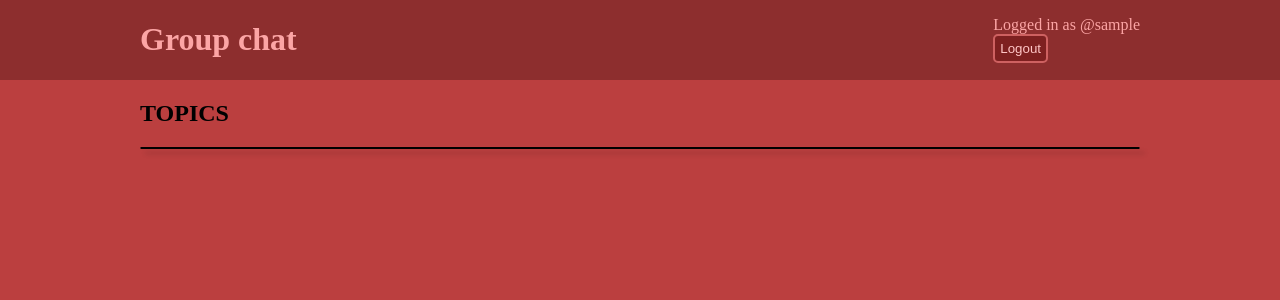
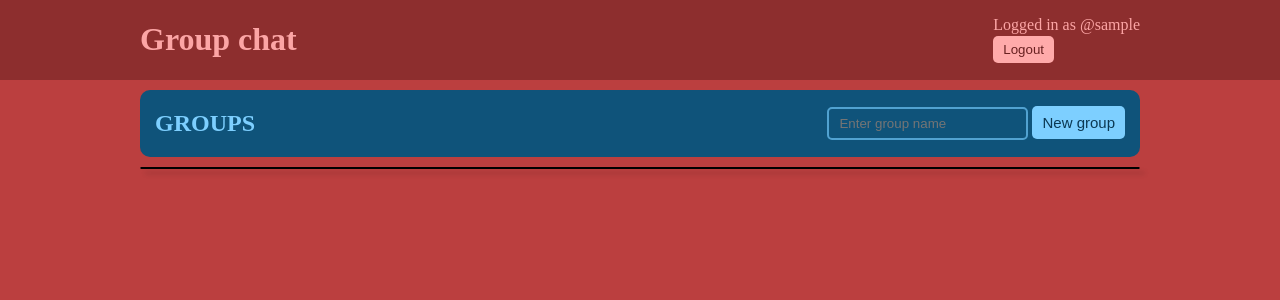
Before and after one commit to abe1242/groupchat, a PHP site: page / in a window 1280 px wide. Shown: the top 300 px of the page. Run offline with PHP 8.4, Linux system fonts and the light colour scheme; the visitor is signed in with stand-in values (Sample User, id 1); data that the repository does not hold is empty.

Commit message:
almost done

```diff
--- a/header.php
+++ b/header.php
@@ -5,7 +5,7 @@
             <div>
                 <span>Logged in as @<?= $_SESSION['username'] ?></span>
                 <form action="logout.php" method="POST">
-                    <input type="submit" name="submit" value="Logout">
+                    <button type="submit" name="submit">Logout</button>
                 </form>
             </div>
         <?php else: ?>
@@ -13,9 +13,9 @@
                 <form action="login.php" method="POST">
                     <input type="text" name="username" placeholder="Username">
                     <input type="password" name="password" placeholder="Password">
-                    <input type="submit" name="submit" value="Login">
+                    <button type="submit" name="submit">Login</button>
                 </form>
-                <a href="register.php">Registration</a>
+                <a href="register.php" target="_blank">Registration</a>
             </div>
         <?php endif ?>
     </div>
--- a/index.php
+++ b/index.php
@@ -26,7 +26,15 @@
             $con->close();
         ?>
 
-        <h2>TOPICS</h2>
+        <div class="groups-header">
+            <h2>GROUPS</h2>
+            <?php if (isset($_SESSION['isLoggedIn'])) : ?>
+                <form action="creategroup.php" method="POST">
+                    <input type="text" name="name" placeholder="Enter group name">
+                    <button type="submit" name="submit">New group</button>
+                </form>
+            <?php endif ?>
+        </div>
         <div class="groups">
             <?php foreach ($result as $row): ?>
             <a href="group.php?id=<?= $row['id']?>">
--- a/style/index.css
+++ b/style/index.css
@@ -10,6 +10,40 @@ body {
 }
 
 /* INDEX PAGE STYLES */
+.groups-header {
+    display: flex;
+    align-items: center;
+    justify-content: space-between;
+    background-color: #0f537a;
+    margin: 10px 0;
+    border-radius: 10px;
+    padding: 0 15px;
+    color: #7dcfff;
+}
+
+.groups-header button {
+    background-color: #7dcfff;
+    font-size: 15px;
+    color: #0c3953;
+    border: none;
+    padding: 8px 10px;
+    border-radius: 5px;
+}
+
+.groups-header button:hover {
+    cursor: pointer;
+    background-color: #51a2d1;
+}
+
+.groups-header input {
+    padding: 7px 10px;
+    border: 2px solid #51a2d1;
+    border-radius: 5px;
+    background-color: #0f537a;
+    color: #aae0ff;
+    outline: none;
+}
+
 .groups {
     background-color: #ffd5d5;
     border-radius: 10px;
@@ -72,7 +106,7 @@ img {
 /* MESSAGES PAGE STYLES */
 .messages {
     position: relative;
-    height: 400px;
+    height: 700px;
     overflow-y: scroll;
     background-color: #ffd5d5;
     border-radius: 10px;
@@ -83,6 +117,7 @@ img {
 
 .message {
     background-color: #bb3f3f;
+    max-width: 60%;
     color: #fff;
     display: inline-block;
     margin-bottom: 15px;
@@ -136,3 +171,17 @@ header input {
     color: #ffc5c5;
     background-color: #7e2020;
 }
+
+header button {
+    margin-top: 2px;
+    background-color: #ffaaaa;
+    color: #682020;
+    border: none;
+    padding: 6px 10px;
+    border-radius: 5px;
+}
+
+header button:hover {
+    cursor: pointer;
+    background-color: #dd8686;
+}
```
Also changed, not shown: creategroup.php (added, +19 -0 lines), group.php (+8 -5 lines), newmessage.php (+23 -0 lines).
